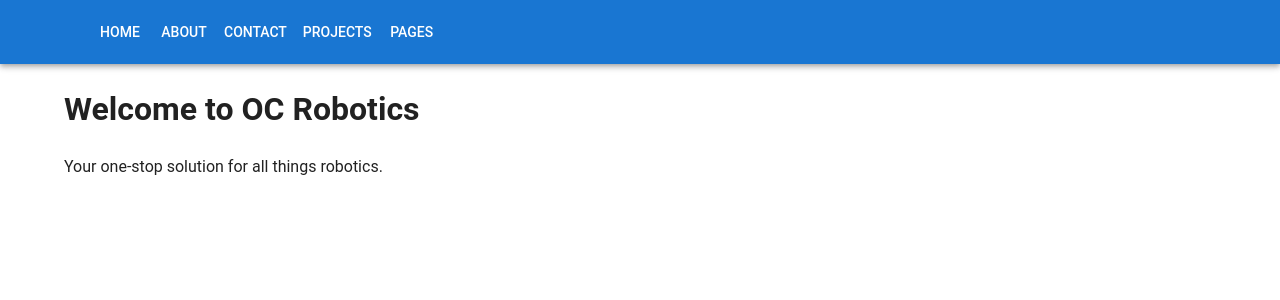
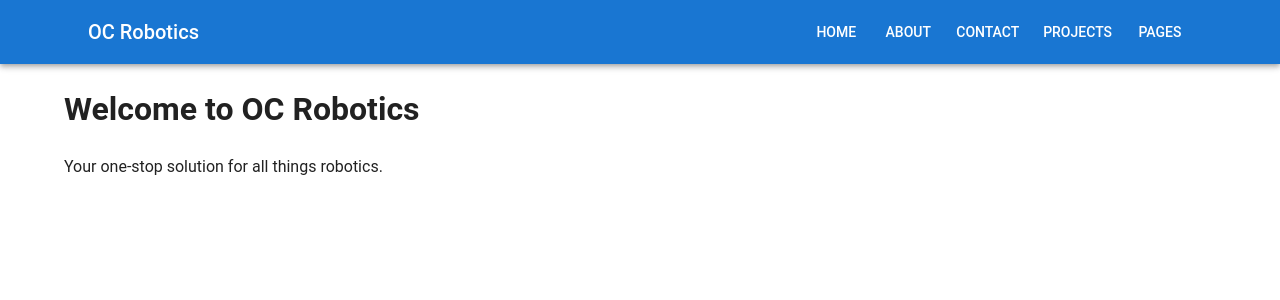
Before and after one commit to oc-robotics/OC-Robotics-Website, a Next.js app: page / in a window 1280 px wide. Shown: the top 300 px of the page. Built offline with nearby package versions, Linux system fonts and the light colour scheme.

Commit message:
changed navbar behavior and fixed couple small spots

```diff
--- a/components/Navbar.jsx
+++ b/components/Navbar.jsx
@@ -8,39 +8,82 @@ import {
   Box,
   Menu,
   MenuItem,
+  IconButton,
+  Typography,
+  useMediaQuery,
+  useTheme,
 } from '@mui/material';
+import { Menu as MenuIcon } from '@mui/icons-material';
 import Link from 'next/link';
 
 function Navbar() {
-  const [state, setState] = useState({
-    open: false,
-    anchorEl: null,
-  });
+  const [anchorEl, setAnchorEl] = useState(null);
+  const theme = useTheme();
+  const isMobile = useMediaQuery(theme.breakpoints.down('md'));
 
-  const handleClick = event => {
-    setState({
-      open: true,
-      anchorEl: event.currentTarget,
-    })
-  }
+  const handleMenuOpen = (event) => {
+    setAnchorEl(event.currentTarget);
+  };
 
-  const handleClose = () => {
-    setState({
-      open: false,
-      anchorEl: null,
-    })
-  }
+  const handleMenuClose = () => {
+    setAnchorEl(null);
+  };
+
+  const menuItems = [
+    { label: 'Home', href: '/' },
+    { label: 'About', href: '/about' },
+    { label: 'Contact', href: '/contact' },
+    { label: 'Projects', href: '/projects' },
+    { label: 'Pages', href: '/pages' },
+  ];
 
   return (
     <Box>
       <AppBar position="static">
         <Container>
           <Toolbar>
-            <Button component={Link} href="/" color="inherit">Home</Button>
-            <Button component={Link} href="/about" color="inherit">About</Button>
-            <Button component={Link} href="/contact" color="inherit">Contact</Button>
-            <Button component={Link} href="/projects" color="inherit">Projects</Button>
-            <Button component={Link} href="/pages" color="inherit">Pages</Button>
+            <Typography variant="h6" component="div" sx={{ flexGrow: 1 }}>
+              OC Robotics
+            </Typography>
+
+            {isMobile ? (
+              <>
+                <IconButton
+                  color="inherit"
+                  aria-label="menu"
+                  onClick={handleMenuOpen}
+                >
+                  <MenuIcon />
+                </IconButton>
+                <Menu
+                  anchorEl={anchorEl}
+                  open={Boolean(anchorEl)}
+                  onClose={handleMenuClose}
+                  anchorOrigin={{
+                    vertical: 'bottom',
+                    horizontal: 'right',
+                  }}
+                  transformOrigin={{
+                    vertical: 'top',
+                    horizontal: 'right',
+                  }}
+                >
+                  {menuItems.map((item) => (
+                    <MenuItem key={item.label} component={Link} href={item.href} onClick={handleMenuClose}>
+                      {item.label}
+                    </MenuItem>
+                  ))}
+                </Menu>
+              </>
+            ) : (
+              <Box sx={{ display: 'flex', gap: 1 }}>
+                {menuItems.map((item) => (
+                  <Button key={item.label} component={Link} href={item.href} color="inherit">
+                    {item.label}
+                  </Button>
+                ))}
+              </Box>
+            )}
           </Toolbar>
         </Container>
       </AppBar>
```
Also changed, not shown: app/pages/defaultDocument.jsx (+6 -1 lines), components/MarkdownComponents/DocumentationRenderer.jsx (+5 -5 lines), documentation/sonar_viz_bot_user_manual.mdx (+1 -1 lines).
